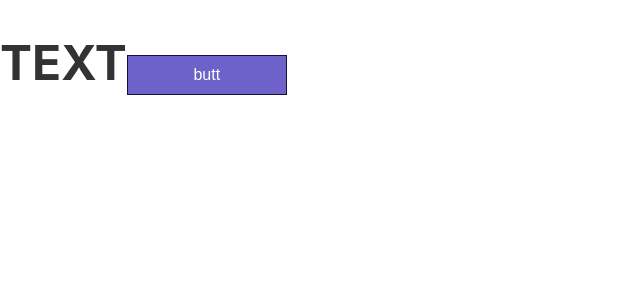
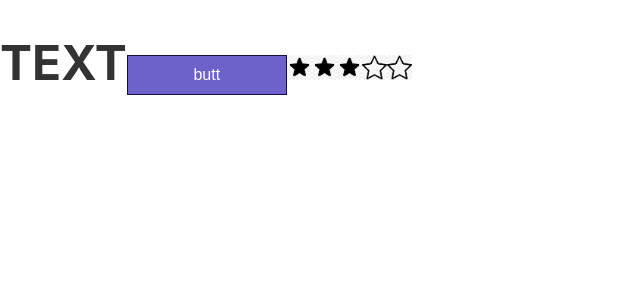
Before and after one commit to xirurgx3d/Owl-top, a Next.js app: page / in a window 1280 px wide. Shown: the top 300 px of the page, without its empty margins (0-640 px from the left). Built offline with nearby package versions, Linux system fonts and the light colour scheme.

Commit message:
add Rating componetn
измениния в конфиге
добавление типа

```diff
--- a/@types/index.ts
+++ b/@types/index.ts
@@ -1,3 +1,4 @@
-import { ButtonHTMLAttributes, DetailedHTMLProps } from 'react';
+import { ButtonHTMLAttributes, DetailedHTMLProps, HTMLAttributes } from 'react';
 
 export type DetailedPropButt = DetailedHTMLProps<ButtonHTMLAttributes<HTMLButtonElement>, HTMLButtonElement>
+export type DetailedPropDiv = DetailedHTMLProps<HTMLAttributes<HTMLDivElement>, HTMLDivElement>
--- /dev/null
+++ b/components/Rating/Rating.module.css
@@ -0,0 +1,4 @@
+.star{
+    width: 25px;
+    height: 25px;
+}
--- /dev/null
+++ b/components/Rating/Rating.tsx
@@ -0,0 +1,42 @@
+import { RatingProps } from './Rating.props'
+import styles from './Rating.module.css'
+import cn from 'classnames'
+import star from './asset/star.jpg'
+import starhover from './asset/starhover.jpg'
+import { useEffect, useState } from 'react'
+
+
+export default ({ isAnidable, rating,setRating, ...props }:RatingProps): JSX.Element => {
+  const [stateRatingArr, setRatingArr] = useState([])
+
+  useEffect(() => {
+    setRatingArr(starConstruct(rating))
+  }, [])
+
+
+
+  const starConstruct = (num:number) => {
+    return [...Array(5).keys()].reduce((acc:any,val) => {
+      if (num < val) {
+        acc.push(<img key={val}
+          onMouseEnter={() => setRatingArr(starConstruct(val))}
+          onMouseLeave={() => setRatingArr(starConstruct(rating))}
+          onClick={() => setRatingArr(starConstruct(val))}
+          className={styles.star} src={star.src} />)
+      } else {
+        acc.push(<img key={val}
+          onMouseEnter={() => setRatingArr(starConstruct(val))}
+          onMouseLeave={() => setRatingArr(starConstruct(rating))}
+          onClick={() => setRatingArr(starConstruct(val))}
+          className={styles.star} src={starhover.src} />)
+      }
+      return acc
+    }, [])
+  }
+
+
+
+  return (
+    <>{stateRatingArr}</>
+  )
+}
--- a/pages/index.tsx
+++ b/pages/index.tsx
@@ -2,12 +2,14 @@ import Head from 'next/head'
 import Image from 'next/image'
 import Button from '../components/Buttons/Button'
 import Htags from '../components/Htags/Htags'
+import Rating from '../components/Rating/Rating'
 import styles from '../styles/Home.module.css'
 
 export default function Home():JSX.Element {
   return (
     <Htags tag="h1">Text
       <Button aps='primary'>butt</Button>
+      <Rating rating={2} />
     </Htags>
   )
 }
--- a/tsconfig.json
+++ b/tsconfig.json
@@ -11,6 +11,7 @@
     "esModuleInterop": true,
     "module": "esnext",
     "moduleResolution": "node",
+    "downlevelIteration": true,
     "resolveJsonModule": true,
     "isolatedModules": true,
     "jsx": "preserve"
```
Also changed, not shown: components/Rating/Rating.props.ts (added, +7 -0 lines), components/Rating/asset/star.jpg (added), components/Rating/asset/starhover.jpg (added).
